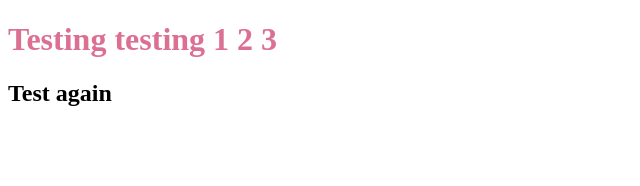
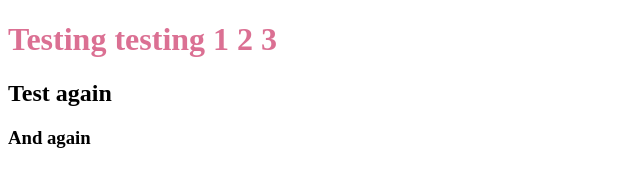
Before and after one commit to ste-lla/recipes, a plain HTML site: page index.html in a window 1280 px wide. Shown: the whole page, without its empty margins (0-640 px from the left). Drawn offline with Linux system fonts and the light colour scheme.

Commit message:
another test

```diff
--- a/index.html
+++ b/index.html
@@ -10,6 +10,7 @@
 <body>
     <h1>Testing testing 1 2 3</h1>
     <h2>Test again</h2>
+    <h3>And again</h3>
 
     <script src="./scripts.js"></script>
 </body>
```
